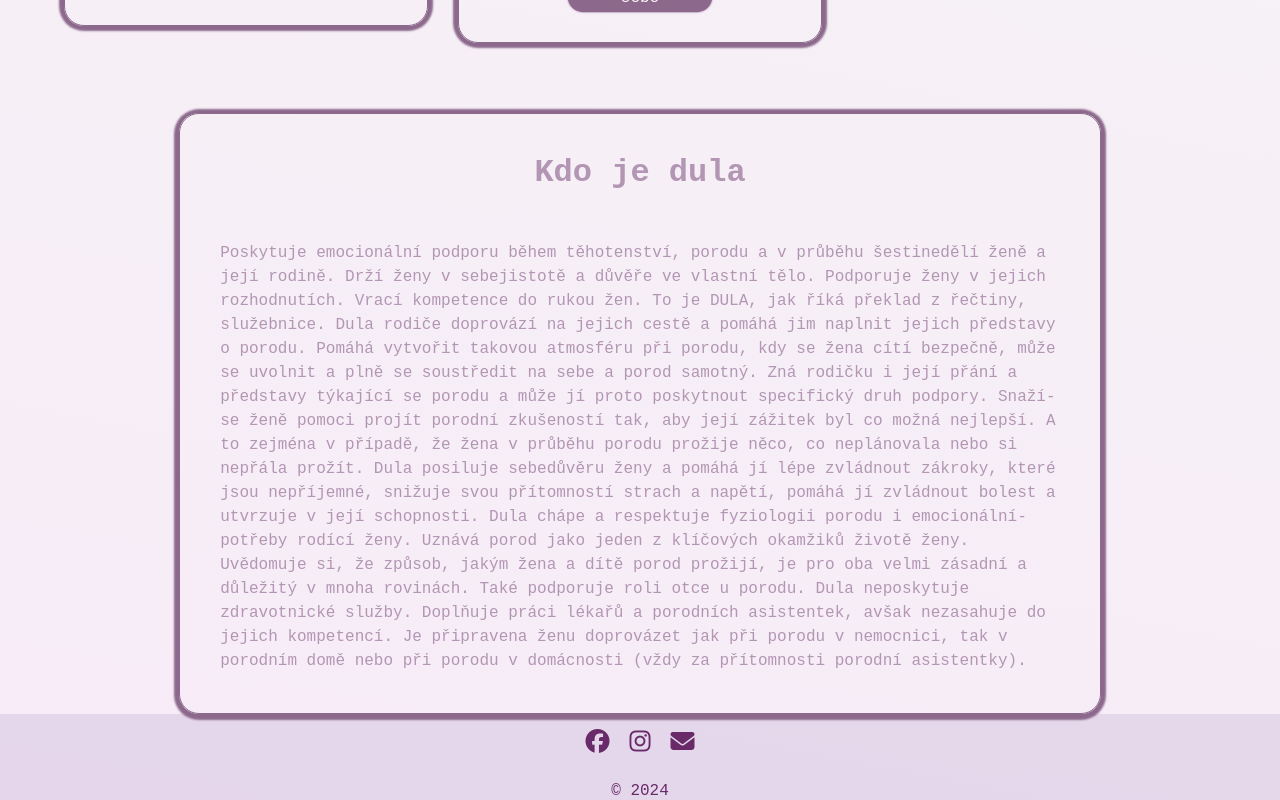
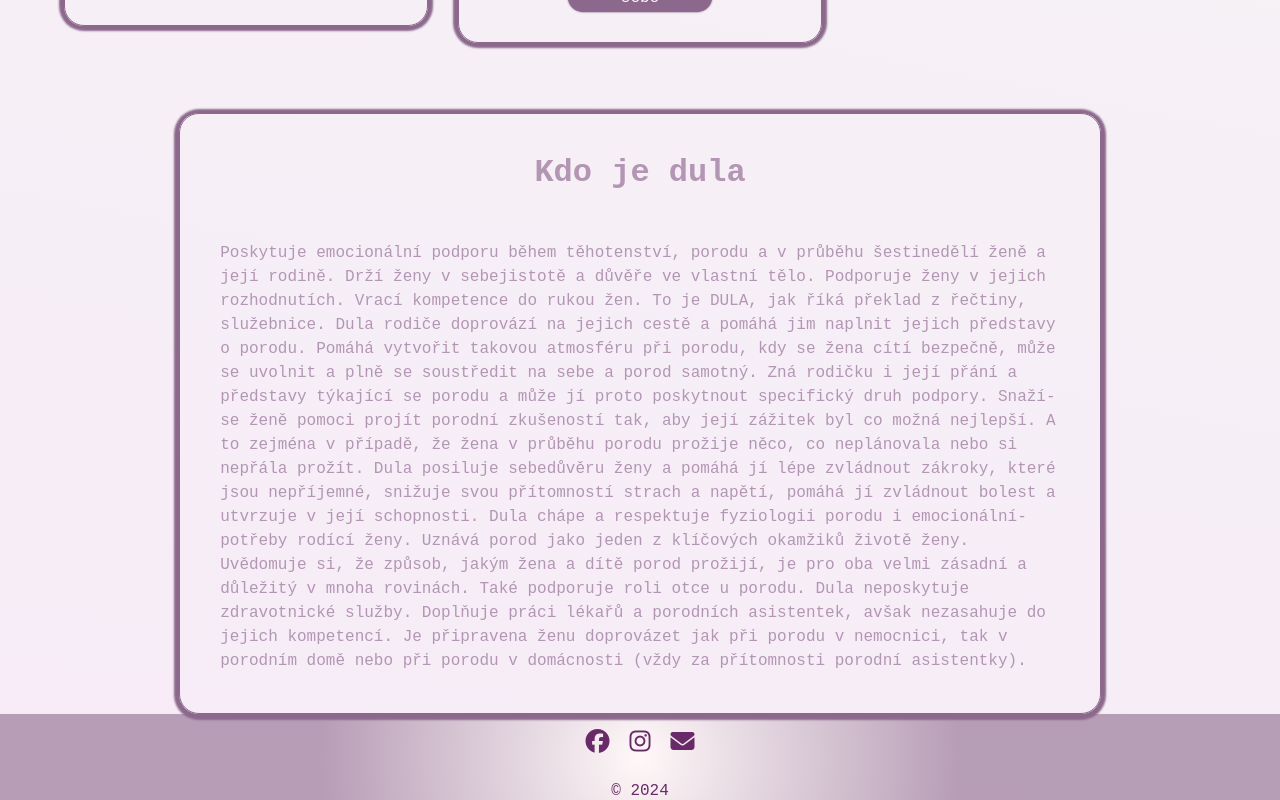
Before and after one commit to CreativeOxana/mojedula, a React (Vite) app: page / in a window 1280 px wide. Shown: the part 666-1466 px from the top of the page. Built offline with nearby package versions, Linux system fonts and the light colour scheme; a web font is replaced by a local one.

Commit message:
footer gradient

```diff
--- a/src/pages/components/Footer/style.css
+++ b/src/pages/components/Footer/style.css
@@ -8,7 +8,9 @@
 }
 
 footer {
-  background-color: rgba(185, 165, 204, 0.3);
+  background-color: rgba(140, 105, 140, 0.6);
+  /* background: rgb(140, 105, 140); */
+  background: radial-gradient(circle, rgba(255, 248, 248, 1) 0%, rgba(140, 105, 140, 0.6) 50%);
   text-align: center;
   padding-top: 20px;
 }
```
